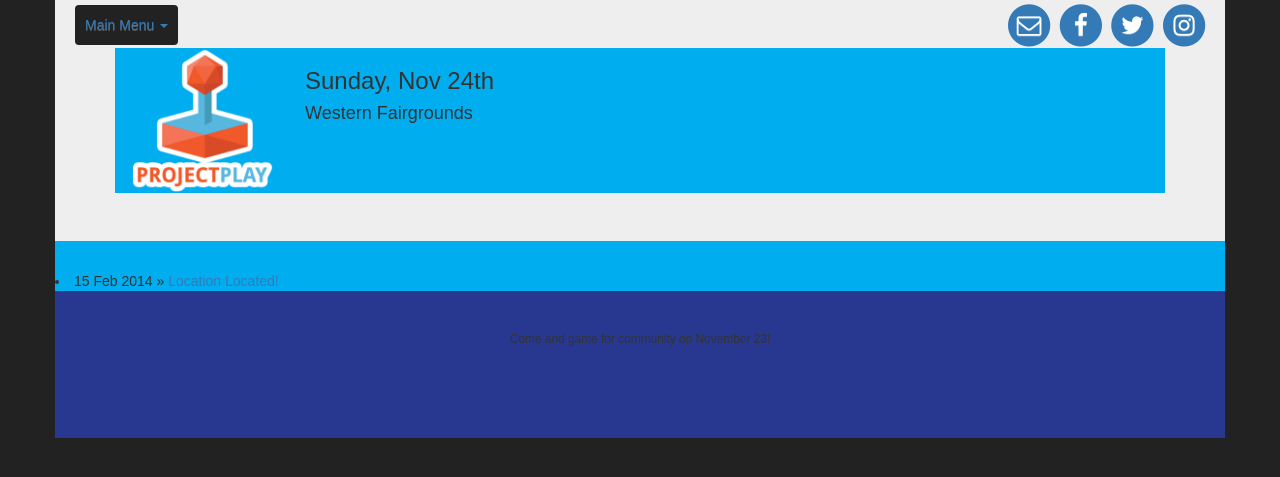
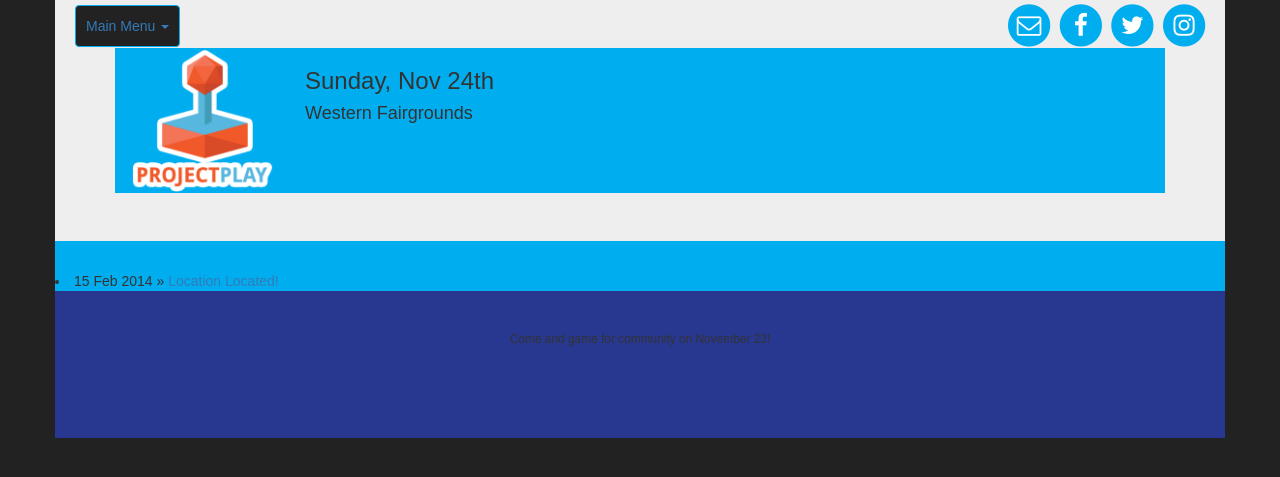
Before and after one commit to projectplay/projectplay.github.io, a Jekyll site: the page built from news/index.html, in a window 1280 px wide. Shown: the top 477 px of the page. Built offline with Jekyll 4.4.1, drawn with Linux system fonts in a browser that asks for light colours; nearby versions of some CDN libraries; some web fonts are replaced; Markdown is read by kramdown in place of the engine named in the settings.

Commit message:
Fixed navbar

```diff
--- a/_layouts/default.html
+++ b/_layouts/default.html
@@ -20,7 +20,7 @@
 		<nav class="navbar-fixed-top" role="navigation">
 			<div class="container" style="background: none;">
 				<div class="col-xs-6">
-					<ul class="nav navbar-nav nav-pills">
+					<ul class="nav nav-pills">
 						<li class="dropdown" id="mainmenu">
 							<a href="#" class="dropdown-toggle" data-toggle="dropdown">Main Menu <b class="caret"></b></a>
 							<ul class="dropdown-menu">
--- a/css/main.css
+++ b/css/main.css
@@ -19,17 +19,17 @@
 .front h1 { margin: 25px; }
 .front h3 { margin: 15px; }
 
-.dropdown .dropdown-toggle { background: #222; padding: 10px; margin: 5px 5px -5px 5px; }
+.dropdown .dropdown-toggle { background: #222; padding: 10px; margin: 5px 5px -5px 5px; border: 1px solid #00AEEF; }
 .dropdown .dropdown-toggle:hover, .dropdown .dropdown-toggle:focus { background: #222; color: #fff; }
 .nav .open>a, .nav .open>a:hover, .nav .open>a:focus { background: #222; color: #fff; }
-ul.dropdown-menu { margin:0 0 0 5px; background: #222; }
+ul.dropdown-menu { margin:0 0 0 5px; background: #222; border: 1px solid #00AEEF; }
 ul.dropdown-menu a { color: #fff; }
 
 .navbar-right { float: right; }
 .navbar-nav>li { float: left; }
 .nav>li>a:hover, .nav>li>a:focus { background: none;}
 
-.social-pills>li>a { padding: 0.1em;}
+.social-pills>li>a { padding: 0.1em; color: #00AEEF; text-shadow: none;}
 
 .social-pills { float: right; font-size: 0.7em; }
 @media (min-width: 768px){
```
